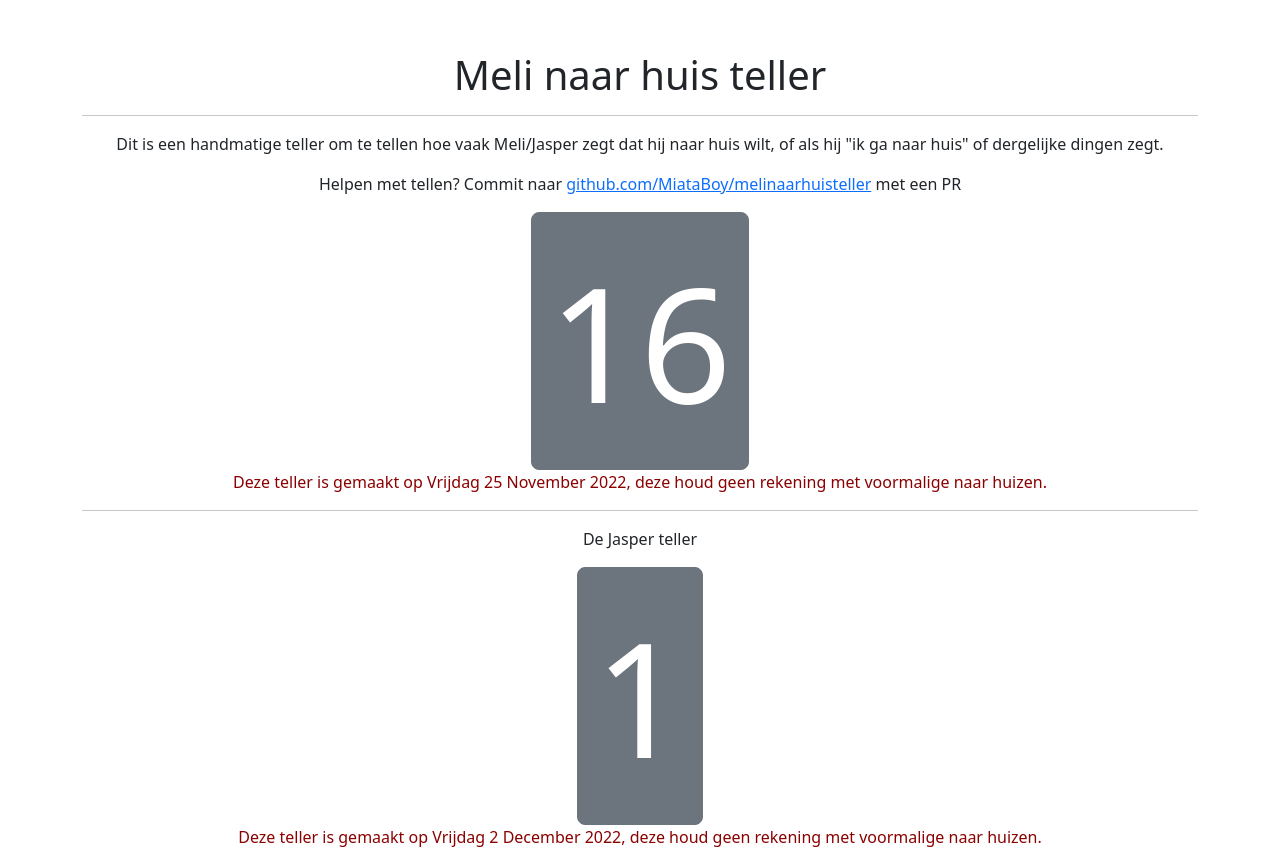
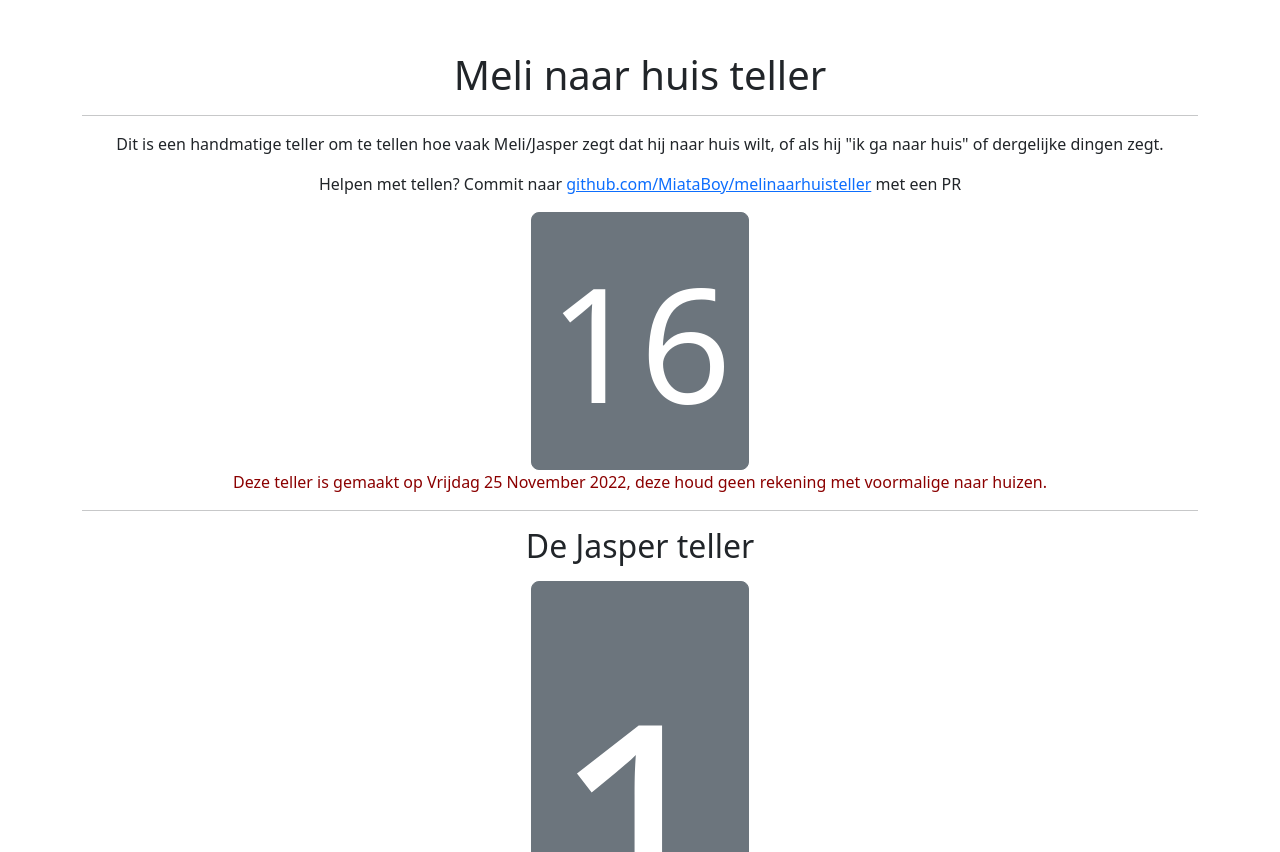
Before and after one commit to MiataBoy/melinaarhuisteller, a plain HTML site: page index.html in a window 1280 px wide. Shown: the part 109-961 px from the top of the page. Drawn offline with nearby package versions, Linux system fonts and the light colour scheme.

Commit message:
Update index.html

```diff
--- a/index.html
+++ b/index.html
@@ -19,7 +19,7 @@
         <p style="color: darkred">Deze teller is gemaakt op Vrijdag 25 November 2022, deze houd geen rekening met voormalige naar huizen.</p>
     </div>
     <hr>
-    <p class="subtitle">De Jasper teller</p>
+    <h2 class="subtitle">De Jasper teller</p>
     <div id="teller">
         <a style="font-size: 10em; width: auto" class="btn btn-secondary btn-lg">1</a>
         <p style="color: darkred">Deze teller is gemaakt op Vrijdag 2 December 2022, deze houd geen rekening met voormalige naar huizen.</p>
```
